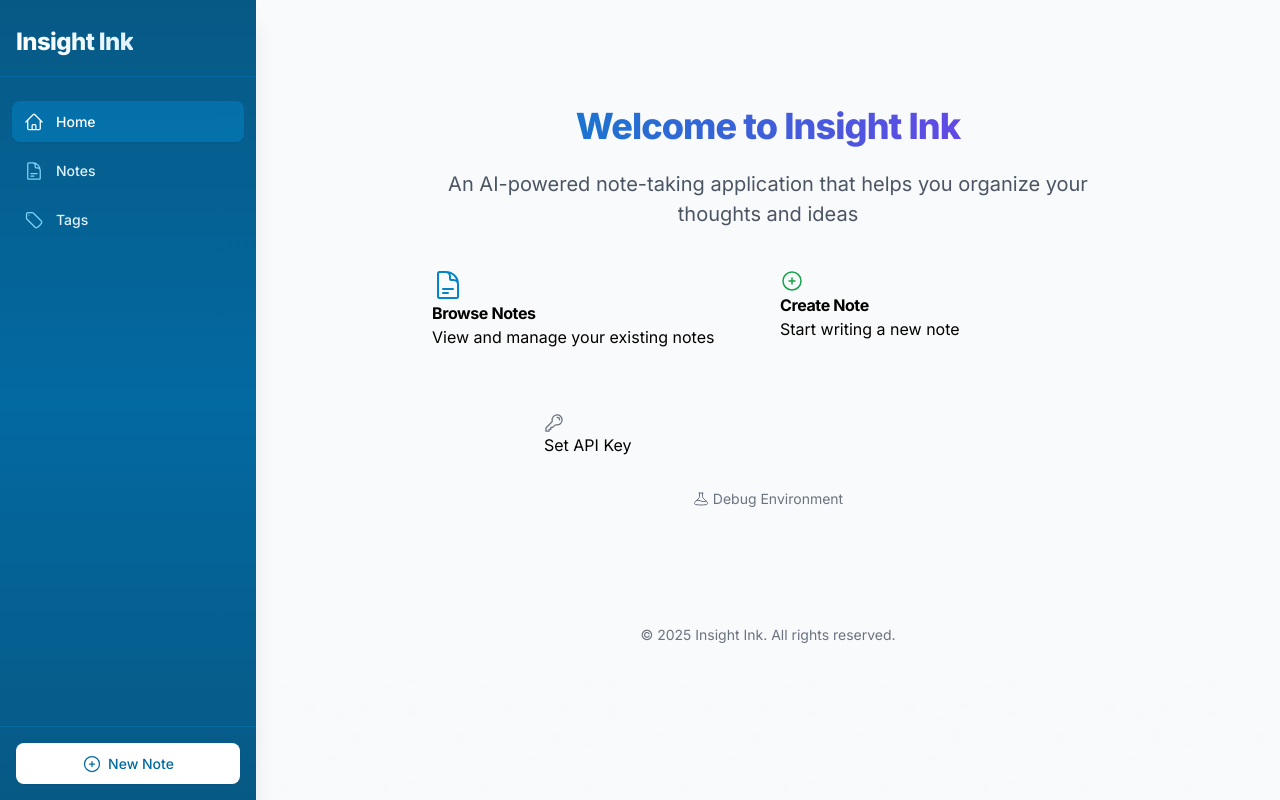
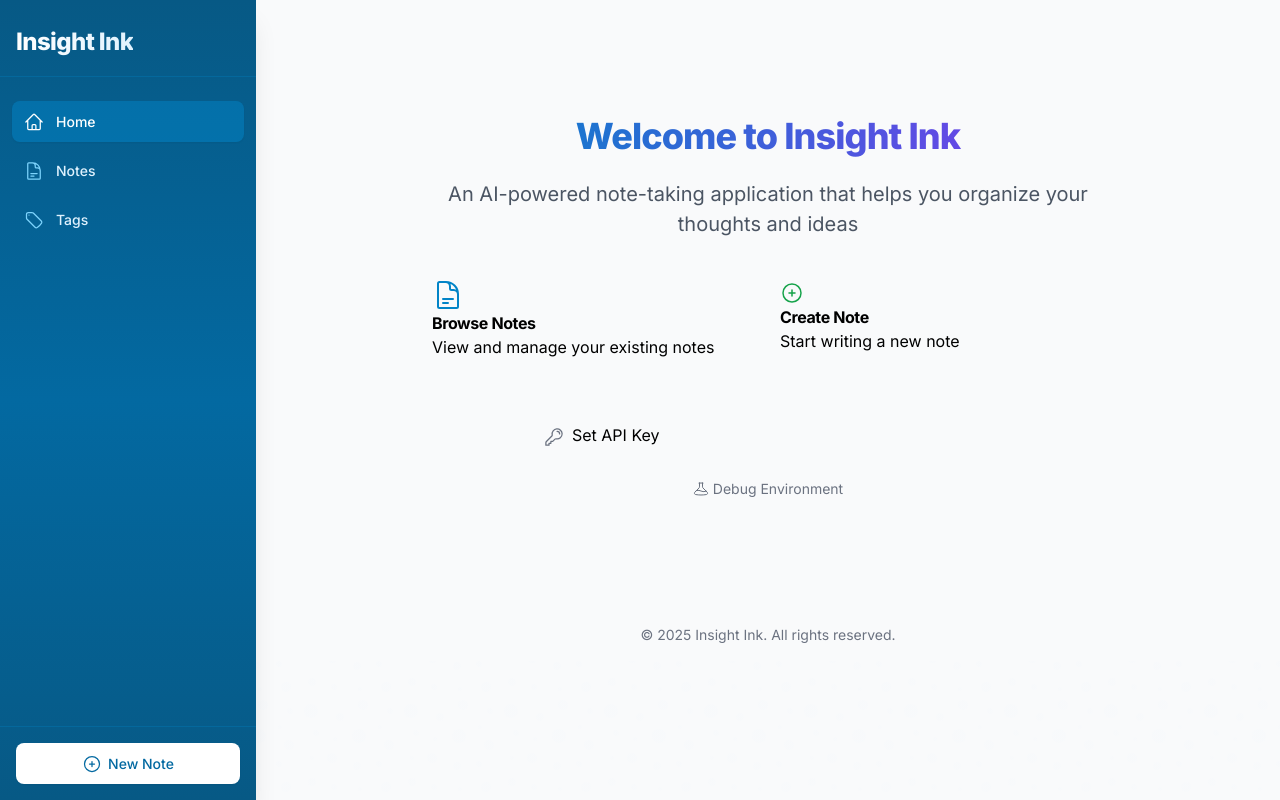
Before and after one commit to arockwell/insight_ink, a Next.js app: page / in a window 1280 px wide. Built offline with nearby package versions, Linux system fonts and the light colour scheme.

Commit message:
Fix: Update CSS to selectively hide problematic SVGs while allowing HeroIcons to display

```diff
--- a/public/fix-icon.css
+++ b/public/fix-icon.css
@@ -1,22 +1,11 @@
-/* Aggressively hide all blue SVGs and large SVGs that could be the problematic icon */
-svg:not([class]),
+/* Only hide specific problematic SVGs, allow HeroIcons to display */
+svg:not([class]):not([aria-hidden="true"]),
 svg[fill="blue"],
 svg[fill="#0000ff"],
 svg[stroke="blue"],
 svg[stroke="#0000ff"],
-svg[color="blue"],
-svg[color="#0000ff"],
-svg path[fill="blue"],
-svg path[fill="#0000ff"],
-svg:not([class]) path,
 svg[width="100%"],
-svg[height="100%"],
-svg[width^="5"],
-svg[height^="5"],
-svg[width^="4"],
-svg[height^="4"],
-svg[width^="3"],
-svg[height^="3"] {
+svg[height="100%"] {
   display: none !important;
   visibility: hidden !important;
   opacity: 0 !important;
@@ -27,8 +16,18 @@ svg[height^="3"] {
   height: 0 !important;
 }
 
-/* Target any SVG inside the main content area specifically */
-.main-content-wrapper svg:not(.heroicons-react-component) {
+/* Allow HeroIcons to display normally */
+svg[aria-hidden="true"] {
+  display: inline-block !important;
+  visibility: visible !important;
+  opacity: 1 !important;
+  position: static !important;
+  z-index: auto !important;
+  pointer-events: auto !important;
+}
+
+/* Target any SVG inside the main content area specifically, but allow HeroIcons */
+.main-content-wrapper svg:not([aria-hidden="true"]) {
   display: none !important;
 }
 
```
